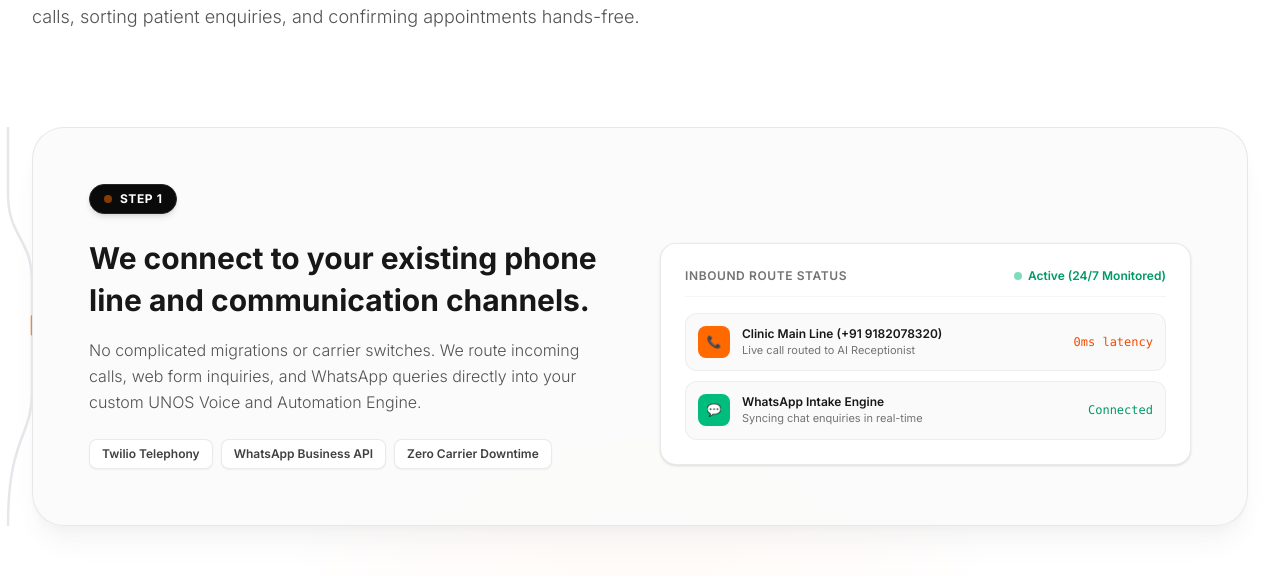
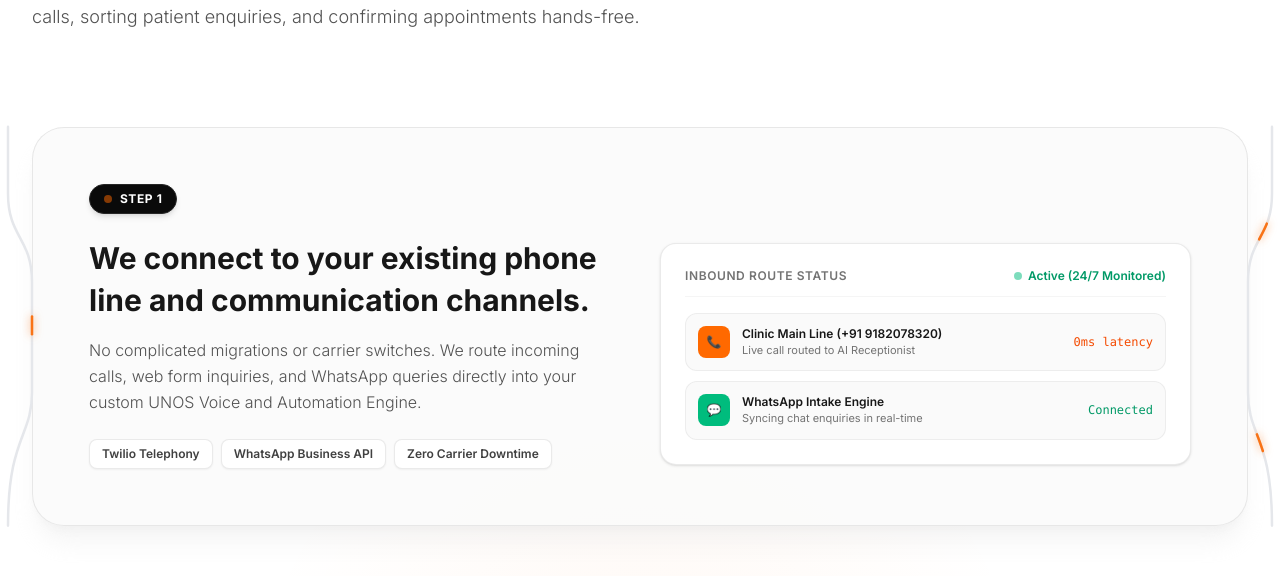
Before and after one commit to contactunos-source/UNOS-AUTOMATION, a Next.js app: page / in a window 1280 px wide. Shown: the part 1782-2358 px from the top of the page. Built offline with nearby package versions, Linux system fonts and the light colour scheme.

Commit message:
feat: add animated conduit wires on both sides of Step 1, Step 2, and Step 3

```diff
--- a/src/components/StepJourneySection.tsx
+++ b/src/components/StepJourneySection.tsx
@@ -22,6 +22,60 @@ function ConduitCoupler({ active = false }: { active?: boolean }) {
       <div className="w-4 h-10 rounded-full bg-neutral-100 border border-neutral-300 shadow-xs flex items-center justify-center p-0.5">
         <div className={`w-2.5 h-6 rounded-full transition-all duration-500 ${active ? "bg-orange-500 shadow-sm shadow-orange-500/50" : "bg-neutral-300"}`} />
       </div>
+    </div>
+  );
+}
+
+// Conduit Side Wire with animated glowing orange pulses on both sides
+function ConduitSideWire({
+  side,
+  delay = "0s",
+  duration = "4s",
+}: {
+  side: "left" | "right";
+  delay?: string;
+  duration?: string;
+}) {
+  const isLeft = side === "left";
+  // Left wire curves towards right (towards card: x=48); Right wire curves towards left (towards card: x=0)
+  const pathD = isLeft
+    ? "M 24 0 L 24 60 C 24 100, 48 100, 48 140 L 48 240 C 48 280, 24 280, 24 360"
+    : "M 24 0 L 24 60 C 24 100, 0 100, 0 140 L 0 240 C 0 280, 24 280, 24 360";
+
+  return (
+    <div
+      className={`hidden md:block absolute ${
+        isLeft ? "-left-8 lg:-left-12" : "-right-8 lg:-right-12"
+      } top-0 bottom-0 w-8 lg:w-12 pointer-events-none select-none z-10`}
+      aria-hidden="true"
+    >
+      <svg
+        className="w-full h-full overflow-visible"
+        viewBox="0 0 48 360"
+        fill="none"
+        preserveAspectRatio="none"
+      >
+        {/* Base silver track */}
+        <path
+          d={pathD}
+          stroke="#e5e7eb"
+          strokeWidth="2.5"
+          strokeLinecap="round"
+        />
+        {/* Luminous glowing orange pulse */}
+        <path
+          d={pathD}
+          stroke="#f97316"
+          strokeWidth="2.5"
+          strokeLinecap="round"
+          strokeDasharray="16 180"
+          style={{
+            animation: `conduitFlow ${duration} linear infinite`,
+            animationDelay: delay,
+            filter: "drop-shadow(0 0 4px rgba(249, 115, 22, 0.7))",
+          }}
+        />
+      </svg>
     </div>
   );
 }
@@ -66,25 +120,9 @@ export default function StepJourneySection() {
 
         {/* ─── STEP 1 (Reference Video Frame 004 Layout) ─── */}
         <div className="relative mb-20 lg:mb-28">
-          {/* Conduit Wire Trace Left */}
-          <div className="hidden lg:block absolute -left-12 top-0 bottom-0 w-12 pointer-events-none" aria-hidden="true">
-            <svg className="w-full h-full" viewBox="0 0 48 360" fill="none" preserveAspectRatio="none">
-              <path
-                d="M 24 0 L 24 60 C 24 100, 48 100, 48 140 L 48 240 C 48 280, 24 280, 24 360"
-                stroke="#e5e7eb"
-                strokeWidth="2.5"
-                strokeLinecap="round"
-              />
-              <path
-                d="M 24 0 L 24 60 C 24 100, 48 100, 48 140 L 48 240 C 48 280, 24 280, 24 360"
-                stroke="#f97316"
-                strokeWidth="2.5"
-                strokeLinecap="round"
-                strokeDasharray="16 180"
-                style={{ animation: "conduitFlow 4s linear infinite" }}
-              />
-            </svg>
-          </div>
+          {/* Conduit Wires on Both Sides */}
+          <ConduitSideWire side="left" delay="0s" duration="4s" />
+          <ConduitSideWire side="right" delay="-2s" duration="4s" />
 
           <motion.div
             variants={cardVariants}
@@ -157,6 +195,9 @@ export default function StepJourneySection() {
 
         {/* ─── STEP 2 (Reference Video Frame 006 Layout) ─── */}
         <div className="relative mb-20 lg:mb-28">
+          {/* Conduit Wires on Both Sides */}
+          <ConduitSideWire side="left" delay="-1.3s" duration="4s" />
+          <ConduitSideWire side="right" delay="-3.3s" duration="4s" />
           <motion.div
             variants={cardVariants}
             initial="hidden"
@@ -219,6 +260,9 @@ export default function StepJourneySection() {
 
         {/* ─── STEP 3 (Reference Video Frame 008 Layout) ─── */}
         <div className="relative">
+          {/* Conduit Wires on Both Sides */}
+          <ConduitSideWire side="left" delay="-2.6s" duration="4s" />
+          <ConduitSideWire side="right" delay="-0.6s" duration="4s" />
           <motion.div
             variants={cardVariants}
             initial="hidden"
```
